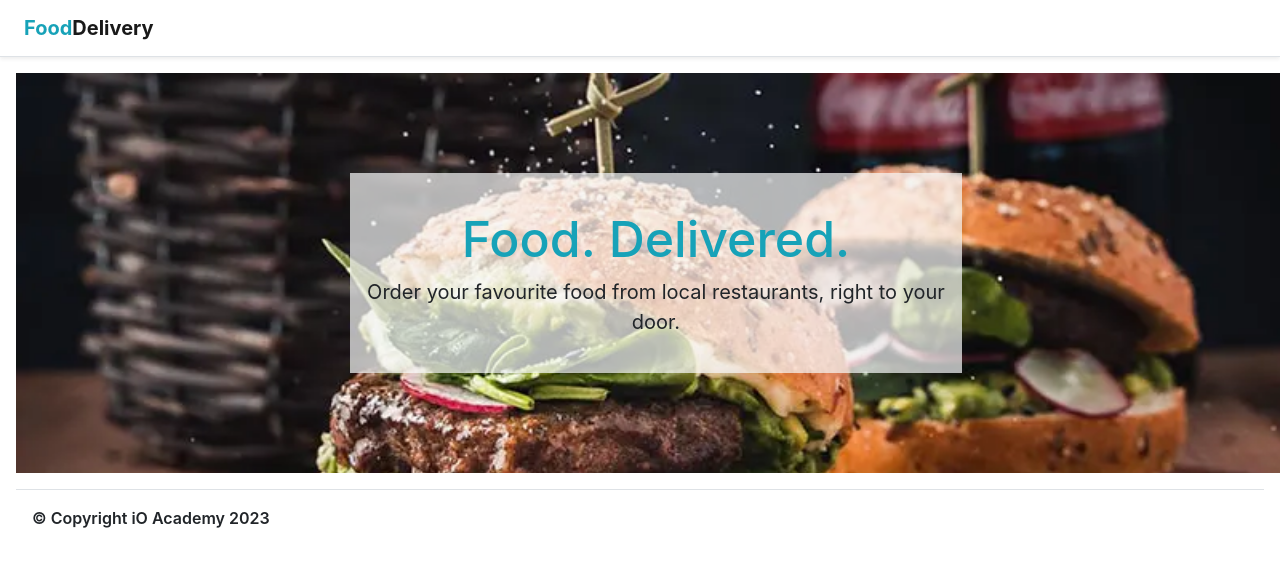
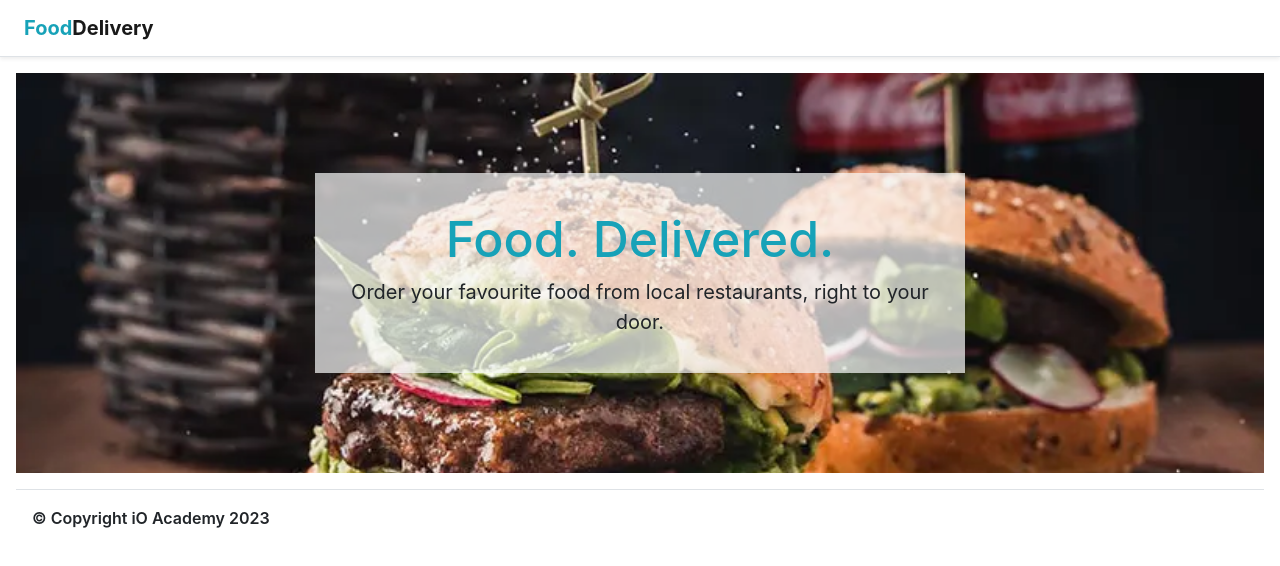
Before and after one commit to iO-Academy/23-jan-chickens-food-delivery-app, a React app: page / in a window 1280 px wide. Built offline with nearby package versions, Linux system fonts and the light colour scheme.

Commit message:
Different title box width approach

```diff
--- a/src/Main/Main.js
+++ b/src/Main/Main.js
@@ -7,9 +7,9 @@ function Main() {
   return (
     <main>
       <Navbar />
-      <div style={{backgroundImage: "url('" + burgerImage + "')"}} className="container-fluid burger-image m-md-3">
-        <div className="row justify-content-center align-items-center h-100 m-3">
-          <div className="col-sm-12 col-md-6 semi-transparent bg-light h-50 flex-row justify-content-center align-items-center d-flex m-0">
+      <div style={{backgroundImage: "url('" + burgerImage + "')"}} className="burger-image m-md-3">
+        <div className="d-flex flex-row justify-content-center align-items-center h-100 m-3">
+          <div className="semi-transparent bg-light flex-row justify-content-center align-items-center d-flex m-0 title-box-width p-3">
             <Title />
           </div>
         </div>
--- a/src/Main/Main.scss
+++ b/src/Main/Main.scss
@@ -2,6 +2,12 @@ $primary: #17A2B8;
 
 body {
     min-width: 370px;
+}
+
+.title-box-width {
+    max-width: 100%;
+    width: 650px;
+    height: 200px;
 }
 
 .banner-title {
```
